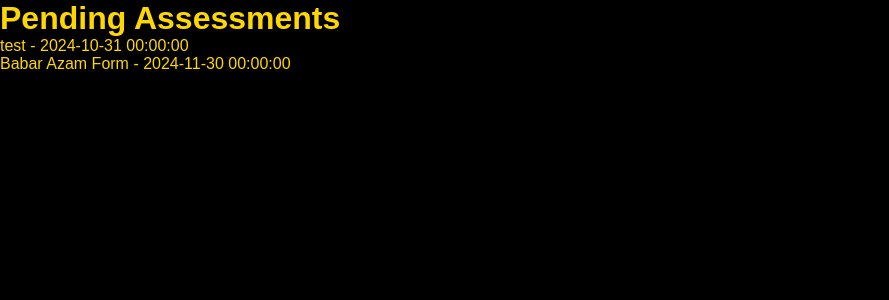
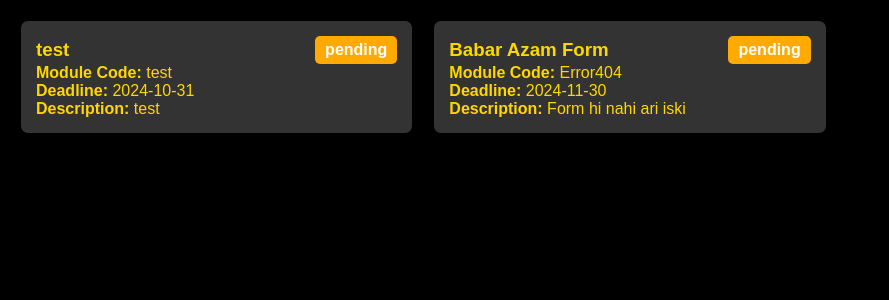
Before and after one commit to NoorMhd7/Flask-To-Do-List, a Flask app: page /pending in a window 1280 px wide. Shown: the part 60-360 px from the top of the page, without its empty margins (0-889 px from the left). Run offline with Flask 3, Linux system fonts and the light colour scheme.

Commit message:
Finished design and creat atsk

```diff
--- a/CourseWork_1/app/static/css/styles.css
+++ b/CourseWork_1/app/static/css/styles.css
@@ -98,3 +98,114 @@ nav a {
   nav a:hover::after {
     transform: scaleX(1);
   }
+
+/* For create.html */
+
+/* Form Container Styling */
+.form-container {
+    max-width: 500px;
+    margin: 2rem auto;
+    padding: 2rem;
+    background-color: #333;
+    color: #ffd700;
+    border-radius: 8px;
+    box-shadow: 0 4px 8px rgba(0, 0, 0, 0.3);
+}
+
+/* Form Element Styling */
+.form-input {
+    width: 100%;
+    padding: 0.75rem;
+    margin: 0.5rem 0;
+    border: 1px solid #444;
+    border-radius: 4px;
+    background-color: #444;
+    color: #ffd700;
+    font-size: 1rem;
+}
+
+.form-input::placeholder {
+    color: #ccc;
+}
+
+.form-button {
+    width: 100%;
+    padding: 0.75rem;
+    margin-top: 1rem;
+    background-color: #ffd700;
+    color: #333;
+    border: none;
+    border-radius: 4px;
+    font-weight: bold;
+    font-size: 1rem;
+    cursor: pointer;
+    transition: background-color 0.3s ease;
+}
+
+.form-button:hover {
+    background-color: #ffaa00;
+}
+
+/* Responsive Styling */
+@media (max-width: 600px) {
+    .form-container {
+        padding: 1.5rem;
+    }
+    .form-input, .form-button {
+        font-size: 0.9rem;
+    }
+}
+
+/* Assessment Container */
+.assessment-container {
+    display: flex;
+    flex-wrap: wrap;
+    gap: 20px; /* Space between boxes */
+    padding: 20px;
+}
+
+/* Individual Assessment Box */
+.assessment-box {
+    background-color: #333; /* Light grey background */
+    border: 1px solid #000000; /* Border for box */
+    border-radius: 8px; /* Rounded corners */
+    padding: 15px; /* Padding inside the box */
+    width: calc(33.333% - 20px); /* Three boxes per row with gap */
+    box-shadow: 0 2px 4px rgba(0, 0, 0, 0.1); /* Subtle shadow */
+}
+
+/* Assessment Header */
+.assessment-header {
+    display: flex;
+    justify-content: space-between;
+    align-items: center;
+}
+
+/* Status Label */
+.status {
+    font-weight: bold;
+    padding: 5px 10px;
+    border-radius: 5px;
+    color: #fff;
+}
+
+.status.pending {
+    background-color: #ffaa00; /* Yellow for pending */
+}
+
+.status.completed {
+    background-color: #059b1e; /* Green for completed */
+}
+
+/* Responsive Design */
+@media (max-width: 768px) {
+    .assessment-box {
+        width: calc(50% - 20px); /* Two boxes per row on medium screens */
+    }
+}
+
+@media (max-width: 480px) {
+    .assessment-box {
+        width: 100%; /* One box per row on small screens */
+    }
+}
--- a/CourseWork_1/app/static/js/scripts.js
+++ b/CourseWork_1/app/static/js/scripts.js
@@ -6,3 +6,14 @@ document.addEventListener('DOMContentLoaded', function() {
         navbar.classList.toggle('active');
     });
 });
+
+// scripts.js for create.html
+
+document.addEventListener("DOMContentLoaded", function() {
+    const formContainer = document.querySelector('.form-container');
+    formContainer.style.opacity = 0;
+    formContainer.style.transition = 'opacity 0.5s ease-in-out';
+    setTimeout(() => {
+        formContainer.style.opacity = 1;
+    }, 100);
+});
--- a/CourseWork_1/app/templates/base.html
+++ b/CourseWork_1/app/templates/base.html
@@ -29,12 +29,22 @@
     </nav>
 
     {% block content %}
-        <h2>All Assessments</h2>
-        <ul>
+        <div class="assessment-container">
             {% for assessment in assessments %}
-                <li>{{ assessment.title }} - {{ assessment.module_code }} - {{ assessment.deadline.strftime('%Y-%m-%d') }} - {{ assessment.status }}</li>
+                <div class="assessment-box">
+                    <div class="assessment-header">
+                        <h3>{{ assessment.title }}</h3>
+                        <!-- Dynamic class assignment for status -->
+                        <span class="status {% if assessment.status == 'pending' %}pending{% elif assessment.status == 'completed' %}completed{% endif %}">
+                            {{ assessment.status }}
+                        </span>
+                    </div>
+                    <p><strong>Module Code:</strong> {{ assessment.module_code }}</p>
+                    <p><strong>Deadline:</strong> {{ assessment.deadline.strftime('%Y-%m-%d') }}</p>
+                    <p><strong>Description:</strong> {{ assessment.description }}</p>
+                </div>
             {% endfor %}
-        </ul>
+        </div>
     {% endblock %}
 
     <script src="{{ url_for('static', filename='js/scripts.js') }}"></script>
--- a/CourseWork_1/app/templates/pending.html
+++ b/CourseWork_1/app/templates/pending.html
@@ -1,14 +1,23 @@
 {% extends 'base.html' %}
 
-{% block title %}Completed Assessments{% endblock %}
+{% block title %}Pending Assessments{% endblock %}
 
 {% block content %}
-    <h1>Pending Assessments</h1>
-    <ul>
+    <div class="assessment-container">
         {% for assessment in assessments %}
-            <li>{{ assessment.title }} - {{ assessment.deadline }}</li>
+            <div class="assessment-box">
+                <div class="assessment-header">
+                    <h3>{{ assessment.title }}</h3>
+                    <span class="status {% if assessment.status == 'pending' %}pending{% elif assessment.status == 'completed' %}completed{% endif %}">
+                        {{ assessment.status }}
+                    </span>
+                </div>
+                <p><strong>Module Code:</strong> {{ assessment.module_code }}</p>
+                <p><strong>Deadline:</strong> {{ assessment.deadline.strftime('%Y-%m-%d') }}</p>
+                <p><strong>Description:</strong> {{ assessment.description }}</p>
+            </div>
         {% else %}
-            <li>No pending assessments.</li>
+            <p>No pending assessments.</p>
         {% endfor %}
-    </ul>
+    </div>
 {% endblock %}
```
Also changed, not shown: CourseWork_1/app/templates/completed.html (+15 -6 lines), CourseWork_1/app/templates/create.html (+8 -6 lines), CourseWork_1/instance/your_database.db.
